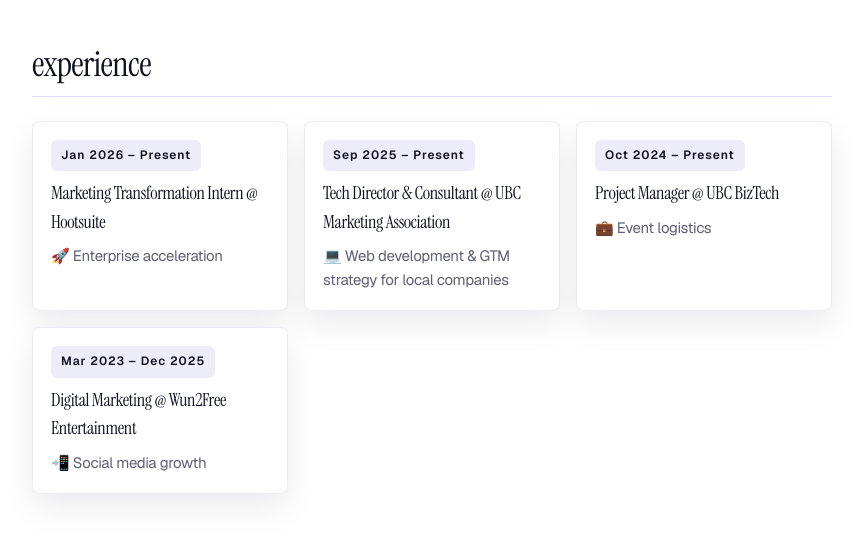
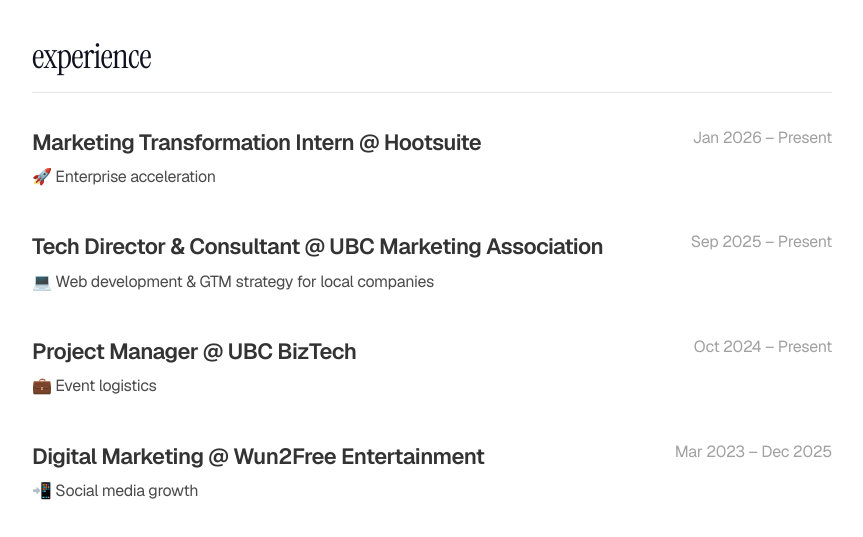
Before and after one commit to angela-tx/portfolioo, a React (Vite) app: page / in a window 1280 px wide. Shown: the part 1060-1597 px from the top of the page, without its empty margins (208-1071 px from the left). Built offline with nearby package versions, Linux system fonts and the light colour scheme.

Commit message:
style: experience and spacing

```diff
--- a/src/components/Layout.tsx
+++ b/src/components/Layout.tsx
@@ -80,7 +80,7 @@
       </div>
     </header>
 
-    <main className="mx-auto flex w-[min(800px,calc(100%-160px))] flex-col gap-[88px] pt-36 pb-24">
+    <main className="mx-auto flex w-[min(800px,calc(100%-160px))] flex-col gap-[88px] pt-36">
       <Outlet />
     </main>
     <Footer />
--- a/src/pages/HomePage.tsx
+++ b/src/pages/HomePage.tsx
@@ -1,6 +1,5 @@
 import { Link } from 'react-router-dom'
 import { featuredProjects, experiences, funGallery } from '../data'
-import { mutedClass } from '../utils/constants'
 import { ProjectCard } from '../components/ProjectCard'
 import { ContactSection } from '../components/ContactSection'
 
@@ -62,30 +61,48 @@
       </div>
     </section>
 
-    <section className="flex flex-col gap-6 mt-8">
-      <div className="flex flex-col gap-1">
-        <div>
-          <h2 className="text-[35px]">experience</h2>
-        </div>
-        <div className="relative h-[1px] w-full flex-none overflow-hidden bg-[#9f80ff4d]" />
+    <section className="flex flex-col gap-8 mt-6 mb-8">
+      <div className="flex flex-col gap-2">
+        <h2 className="font-display text-[35px] text-primary">experience</h2>
+        <div className="h-[1px] w-full bg-[#E5E5E5]" />
       </div>
-      <div className="grid grid-cols-[repeat(auto-fit,minmax(240px,1fr))] gap-4">
-        {experiences.map((item) => (
+      <div className="flex flex-col gap-10">
+        {experiences.map((item, index) => (
           <div
             key={item.role}
-            className="flex flex-col gap-2 rounded-[8px] border border-[rgba(116,99,150,0.12)] bg-white p-[18px] shadow-soft animate-fade-in-up"
+            className="flex flex-col sm:flex-row sm:items-start justify-between gap-x-4 gap-y-2 animate-fade-in-up"
+            style={{ animationDelay: `${150 + index * 50}ms` }}
           >
-            <div className="inline-flex w-fit items-center rounded-[6px] bg-accent-soft px-[10px] py-[6px] text-[12px] font-bold tracking-[0.08em] text-primary">
+            <div className="flex flex-col gap-1">
+              {item.link ? (
+                <a
+                  href={item.link}
+                  target="_blank"
+                  rel="noreferrer"
+                  className="w-fit no-underline"
+                >
+                  <h3 className="font-geist text-[22px] font-semibold tracking-tight text-[#333333] transition-colors duration-200 hover:text-[rgb(143,128,173)]">
+                    {item.role}
+                  </h3>
+                </a>
+              ) : (
+                <h3 className="font-geist text-[22px] font-semibold tracking-tight text-[#333333]">
+                  {item.role}
+                </h3>
+              )}
+              <p className="font-geist text-[16px] text-[#4B4B4B] flex items-center gap-2">
+                {item.detail}
+              </p>
+            </div>
+            <div className="shrink-0 text-[16px] font-geist text-[#A1A1A1] sm:text-right mt-1 sm:mt-0">
               {item.dates}
             </div>
-            <h3 className="text-[18px]">{item.role}</h3>
-            <p className={mutedClass}>{item.detail}</p>
           </div>
         ))}
       </div>
     </section>
 
-    <section className="flex flex-col gap-2 mt-8">
+    <section className="flex flex-col gap-2 mt-4">
       <div className="flex flex-col gap-1">
         <div className="flex flex-wrap items-center gap-3">
           <div>
```
